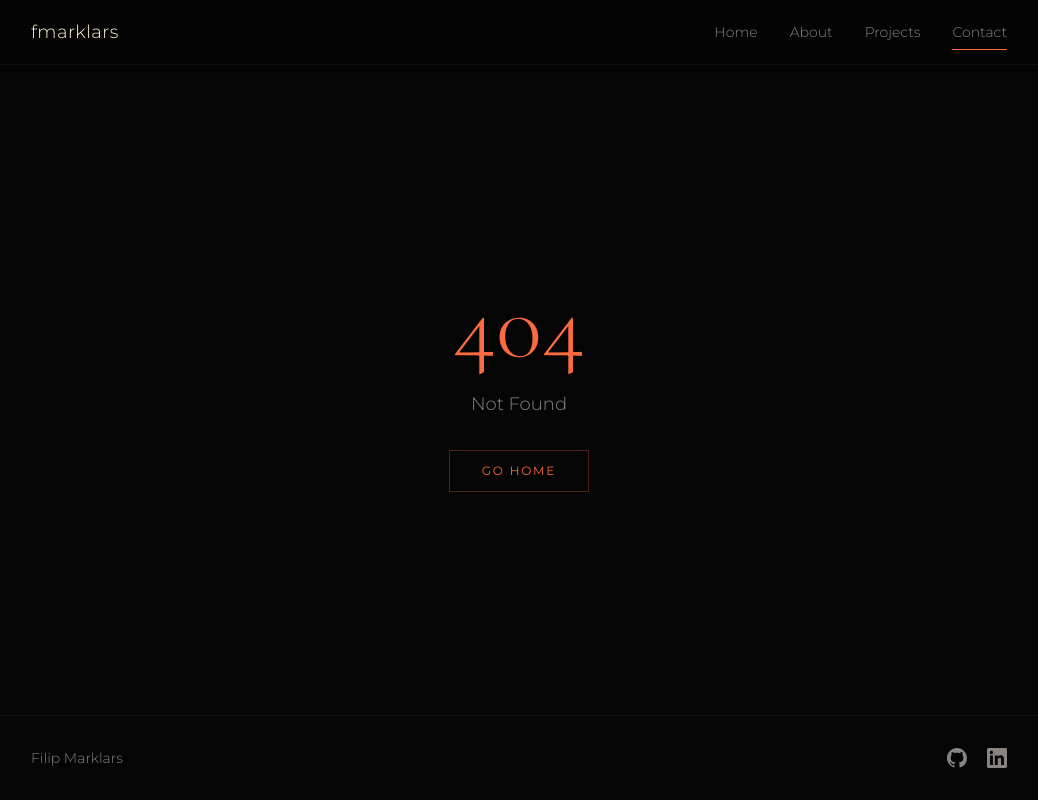
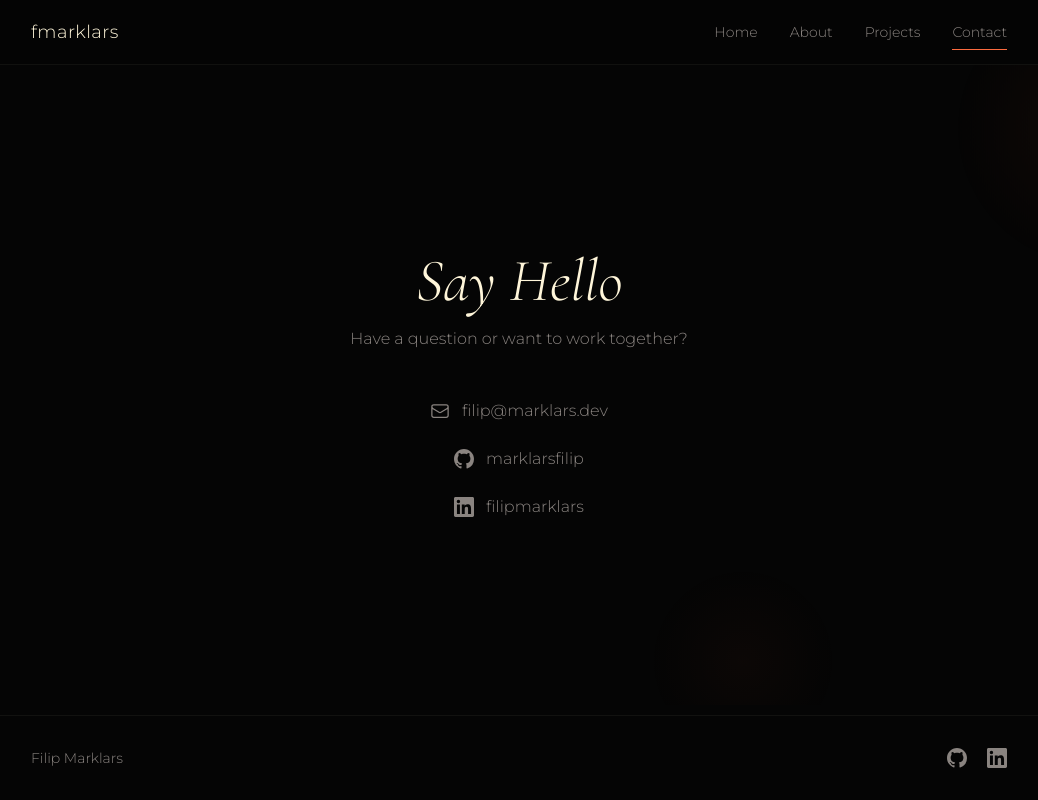
Before and after one commit to marklarsfilip/filipmarklars, a SvelteKit app: page /contact in a window 1280 px wide. Before the commit this address had no page. Shown: the whole page, without its empty margins (121-1159 px from the left). Built offline with nearby package versions, Linux system fonts and the light colour scheme.

Commit message:
feat: add contact page with floating orbs and stagger animations

```diff
--- /dev/null
+++ b/src/routes/contact/+page.svelte
@@ -0,0 +1,67 @@
+<script lang="ts">
+  import FloatingOrbs from '$lib/components/FloatingOrbs.svelte';
+  import { animateOnScroll } from '$lib/utils/animate-on-scroll';
+</script>
+
+<svelte:head>
+  <title>Contact — Filip Marklars</title>
+  <meta name="description" content="Get in touch with Filip Marklars." />
+</svelte:head>
+
+<section class="relative min-h-[80vh] flex items-center justify-center px-6 overflow-hidden">
+  <FloatingOrbs />
+
+  <div class="relative z-10 text-center max-w-md mx-auto">
+    <h1
+      class="font-heading text-5xl md:text-6xl font-light italic text-cream mb-4"
+      use:animateOnScroll
+    >
+      Say Hello
+    </h1>
+    <p
+      class="text-muted font-light mb-12"
+      use:animateOnScroll={{ delay: 100 }}
+    >
+      Have a question or want to work together?
+    </p>
+
+    <div class="flex flex-col gap-6">
+      <a
+        href="mailto:filip@marklars.dev"
+        class="group flex items-center justify-center gap-3 text-muted hover:text-cream transition-colors duration-300"
+        use:animateOnScroll={{ delay: 200 }}
+      >
+        <svg class="w-5 h-5 group-hover:text-orange transition-colors duration-300" fill="none" stroke="currentColor" viewBox="0 0 24 24">
+          <path stroke-linecap="round" stroke-linejoin="round" stroke-width="1.5" d="M21.75 6.75v10.5a2.25 2.25 0 01-2.25 2.25h-15a2.25 2.25 0 01-2.25-2.25V6.75m19.5 0A2.25 2.25 0 0019.5 4.5h-15a2.25 2.25 0 00-2.25 2.25m19.5 0v.243a2.25 2.25 0 01-1.07 1.916l-7.5 4.615a2.25 2.25 0 01-2.36 0L3.32 8.91a2.25 2.25 0 01-1.07-1.916V6.75" />
+        </svg>
+        <span class="font-light">filip@marklars.dev</span>
+      </a>
+
+      <a
+        href="https://github.com/marklarsfilip"
+        target="_blank"
+        rel="noopener"
+        class="group flex items-center justify-center gap-3 text-muted hover:text-cream transition-colors duration-300"
+        use:animateOnScroll={{ delay: 300 }}
+      >
+        <svg class="w-5 h-5 group-hover:text-orange transition-colors duration-300" fill="currentColor" viewBox="0 0 24 24">
+          <path d="M12 0C5.37 0 0 5.37 0 12c0 5.31 3.435 9.795 8.205 11.385.6.105.825-.255.825-.57 0-.285-.015-1.23-.015-2.235-3.015.555-3.795-.735-4.035-1.41-.135-.345-.72-1.41-1.23-1.695-.42-.225-1.02-.78-.015-.795.945-.015 1.62.87 1.845 1.23 1.08 1.815 2.805 1.305 3.495.99.105-.78.42-1.305.765-1.605-2.67-.3-5.46-1.335-5.46-5.925 0-1.305.465-2.385 1.23-3.225-.12-.3-.54-1.53.12-3.18 0 0 1.005-.315 3.3 1.23.96-.27 1.98-.405 3-.405s2.04.135 3 .405c2.295-1.56 3.3-1.23 3.3-1.23.66 1.65.24 2.88.12 3.18.765.84 1.23 1.905 1.23 3.225 0 4.605-2.805 5.625-5.475 5.925.435.375.81 1.095.81 2.22 0 1.605-.015 2.895-.015 3.3 0 .315.225.69.825.57A12.02 12.02 0 0024 12c0-6.63-5.37-12-12-12z"/>
+        </svg>
+        <span class="font-light">marklarsfilip</span>
+      </a>
+
+      <a
+        href="https://linkedin.com/in/filipmarklars"
+        target="_blank"
+        rel="noopener"
+        class="group flex items-center justify-center gap-3 text-muted hover:text-cream transition-colors duration-300"
+        use:animateOnScroll={{ delay: 400 }}
+      >
+        <svg class="w-5 h-5 group-hover:text-orange transition-colors duration-300" fill="currentColor" viewBox="0 0 24 24">
+          <path d="M20.447 20.452h-3.554v-5.569c0-1.328-.027-3.037-1.852-3.037-1.853 0-2.136 1.445-2.136 2.939v5.667H9.351V9h3.414v1.561h.046c.477-.9 1.637-1.85 3.37-1.85 3.601 0 4.267 2.37 4.267 5.455v6.286zM5.337 7.433a2.062 2.062 0 01-2.063-2.065 2.064 2.064 0 112.063 2.065zm1.782 13.019H3.555V9h3.564v11.452zM22.225 0H1.771C.792 0 0 .774 0 1.729v20.542C0 23.227.792 24 1.771 24h20.451C23.2 24 24 23.227 24 22.271V1.729C24 .774 23.2 0 22.222 0h.003z"/>
+        </svg>
+        <span class="font-light">filipmarklars</span>
+      </a>
+    </div>
+  </div>
+</section>
```
